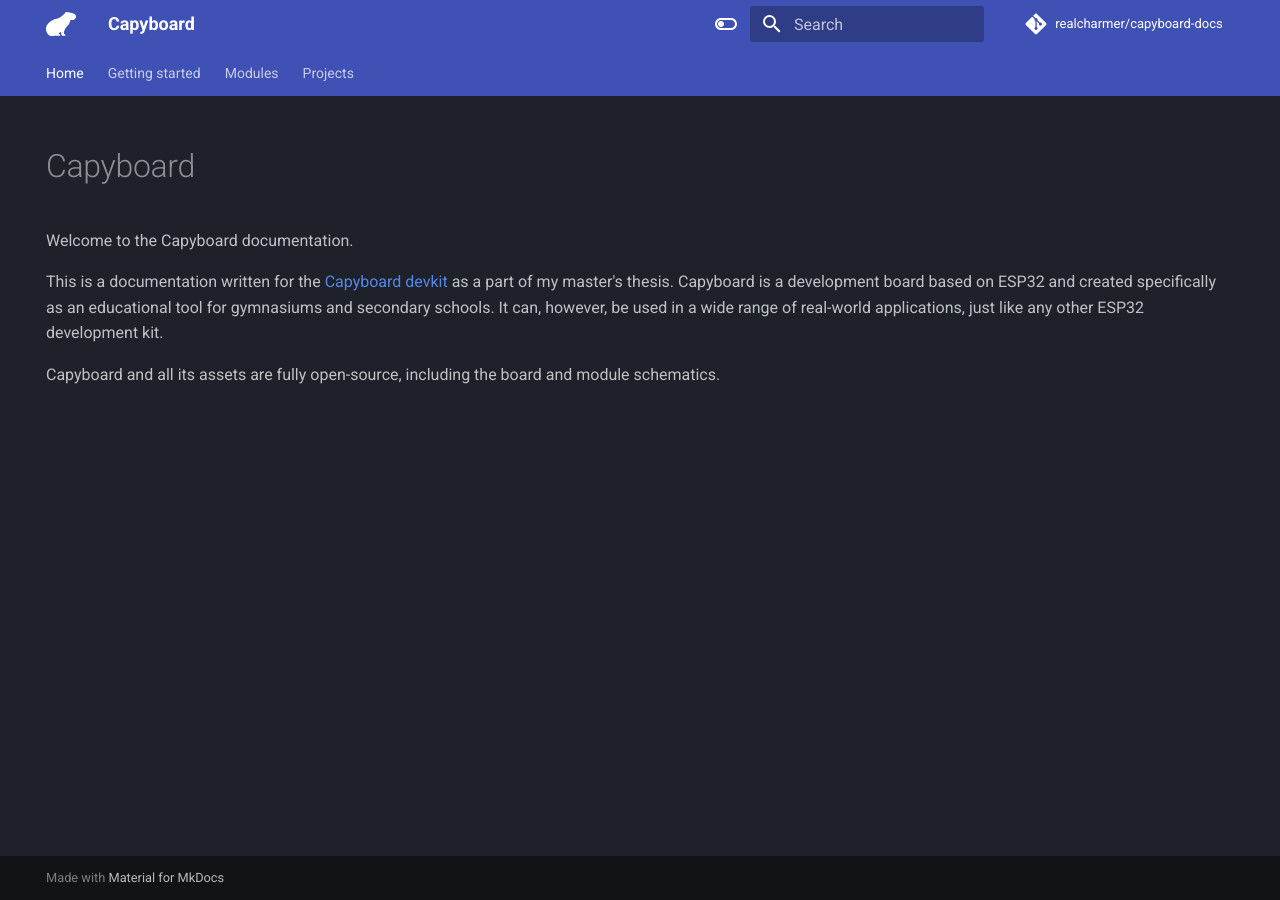
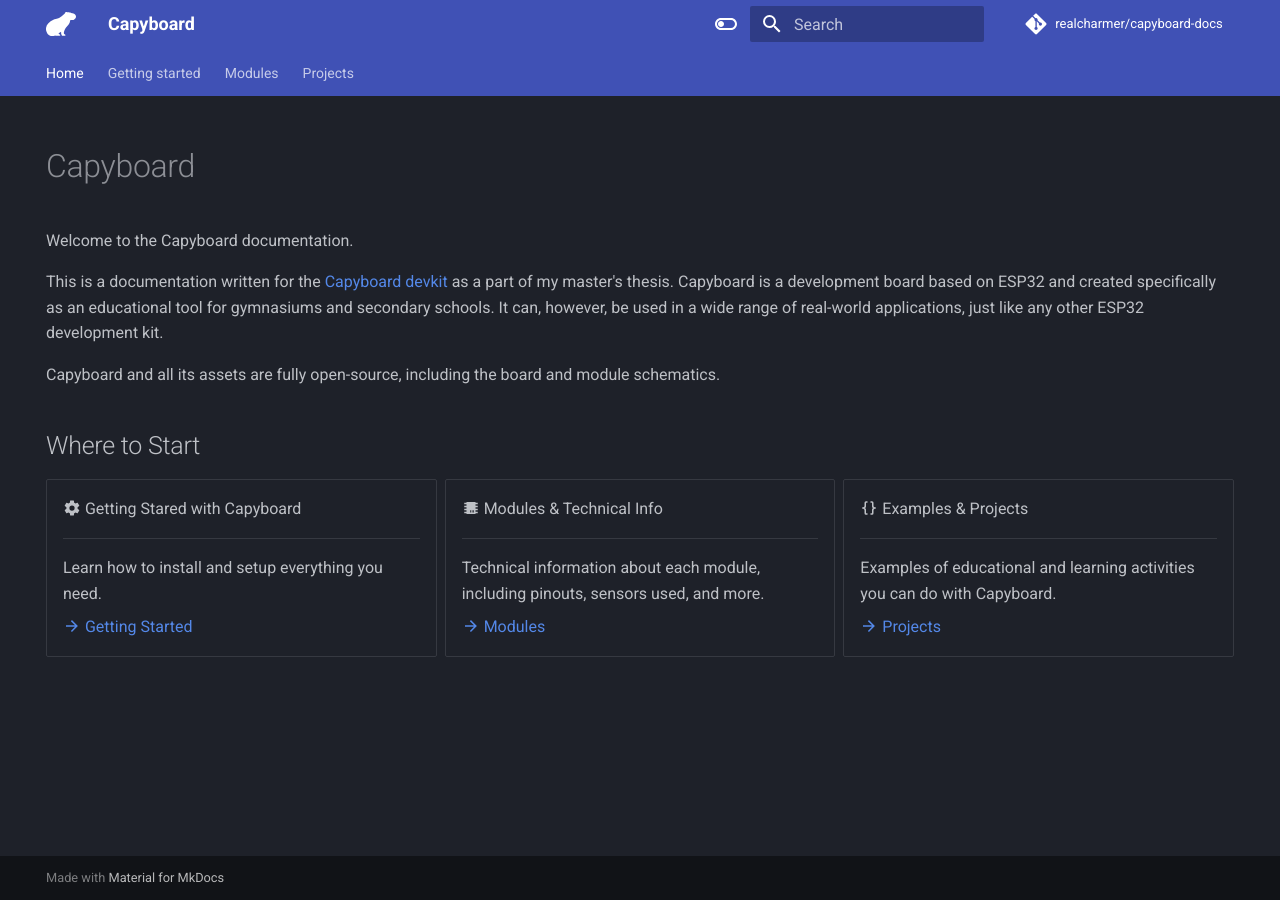
Before and after one commit to realcharmer/capyboard-docs, an MkDocs documentation site: the page built from docs/index.md, in a window 1280 px wide. Built offline with MkDocs 1.6.1 and Material for MkDocs 9.7.7, drawn with Linux system fonts in a browser that asks for light colours; comment, search, counter and statistics services are not loaded.

Commit message:
Add links to the homepage

```diff
--- a/docs/index.md
+++ b/docs/index.md
@@ -12,3 +12,33 @@ Welcome to the Capyboard documentation.
 This is a documentation written for the [Capyboard devkit](https://github.com/realcharmer/capyboard) as a part of my master's thesis. Capyboard is a development board based on ESP32 and created specifically as an educational tool for gymnasiums and secondary schools. It can, however, be used in a wide range of real-world applications, just like any other ESP32 development kit.
 
 Capyboard and all its assets are fully open-source, including the board and module schematics.
+
+## Where to Start
+
+<div class="grid cards" markdown>
+
+- :material-cog: Getting Stared with Capyboard
+
+    ---
+
+    Learn how to install and setup everything you need.
+
+    [:material-arrow-right: Getting Started](getting-started/installation.md)
+
+- :material-chip: Modules & Technical Info
+
+    ---
+
+    Technical information about each module, including pinouts, sensors used, and more.
+
+    [:material-arrow-right: Modules](modules/mainboard.md)
+
+- :material-code-braces: Examples & Projects
+
+    ---
+
+    Examples of educational and learning activities you can do with Capyboard.
+
+    [:material-arrow-right: Projects](projects/index.md)
+
+</div>
--- a/mkdocs.yml
+++ b/mkdocs.yml
@@ -38,6 +38,7 @@ markdown_extensions:
   - pymdownx.superfences
   - footnotes
   - attr_list
+  - md_in_html
   - pymdownx.emoji:
       emoji_index: !!python/name:material.extensions.emoji.twemoji
       emoji_generator: !!python/name:material.extensions.emoji.to_svg
```
